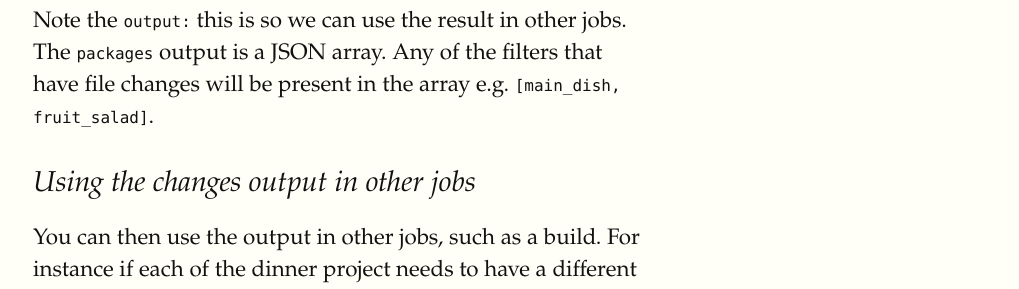
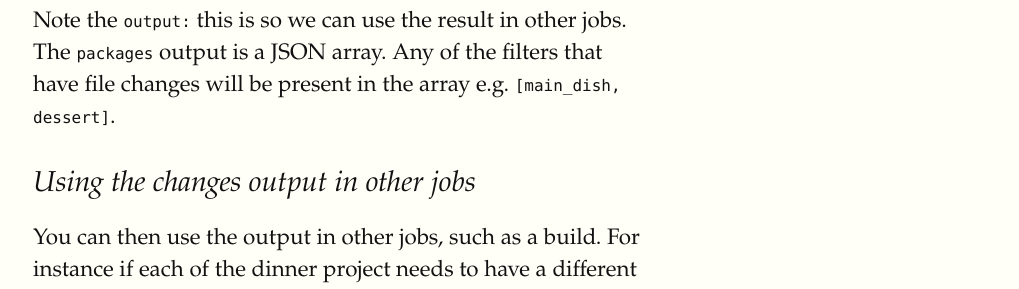
Before and after one commit to gareth-cheeseman/gareth-cheeseman.github.io, a Jekyll site: the page built from _posts/2023-02-25-Github-Actions-Only-Running-Changes.md, in a window 1280 px wide and 900 px high, scrolled down 1094 px. Shown: the part 184-473 px from the top of the window, without its empty margins (127-1146 px from the left). Built offline with Jekyll 4.4.1, drawn with Linux system fonts in a browser that asks for light colours; some web fonts are replaced.

Commit message:
Correct output array example

````diff
--- a/_posts/2023-02-25-Github-Actions-Only-Running-Changes.md
+++ b/_posts/2023-02-25-Github-Actions-Only-Running-Changes.md
@@ -33,7 +33,7 @@ jobs:
               - 'fruit_salad/**'
               - 'choco_pud/**'
 ```
-Note the `output:` this is so we can use the result in other jobs. The `packages` output is a JSON array. Any of the filters that have file changes will be present in the array e.g. `[main_dish, fruit_salad]`.
+Note the `output:` this is so we can use the result in other jobs. The `packages` output is a JSON array. Any of the filters that have file changes will be present in the array e.g. `[main_dish, dessert]`.
 
 ### Using the changes output in other jobs
 You can then use the output in other jobs, such as a build. For instance if each of the dinner project needs to have a different build image you could use it in a matrix strategy like this:
````
